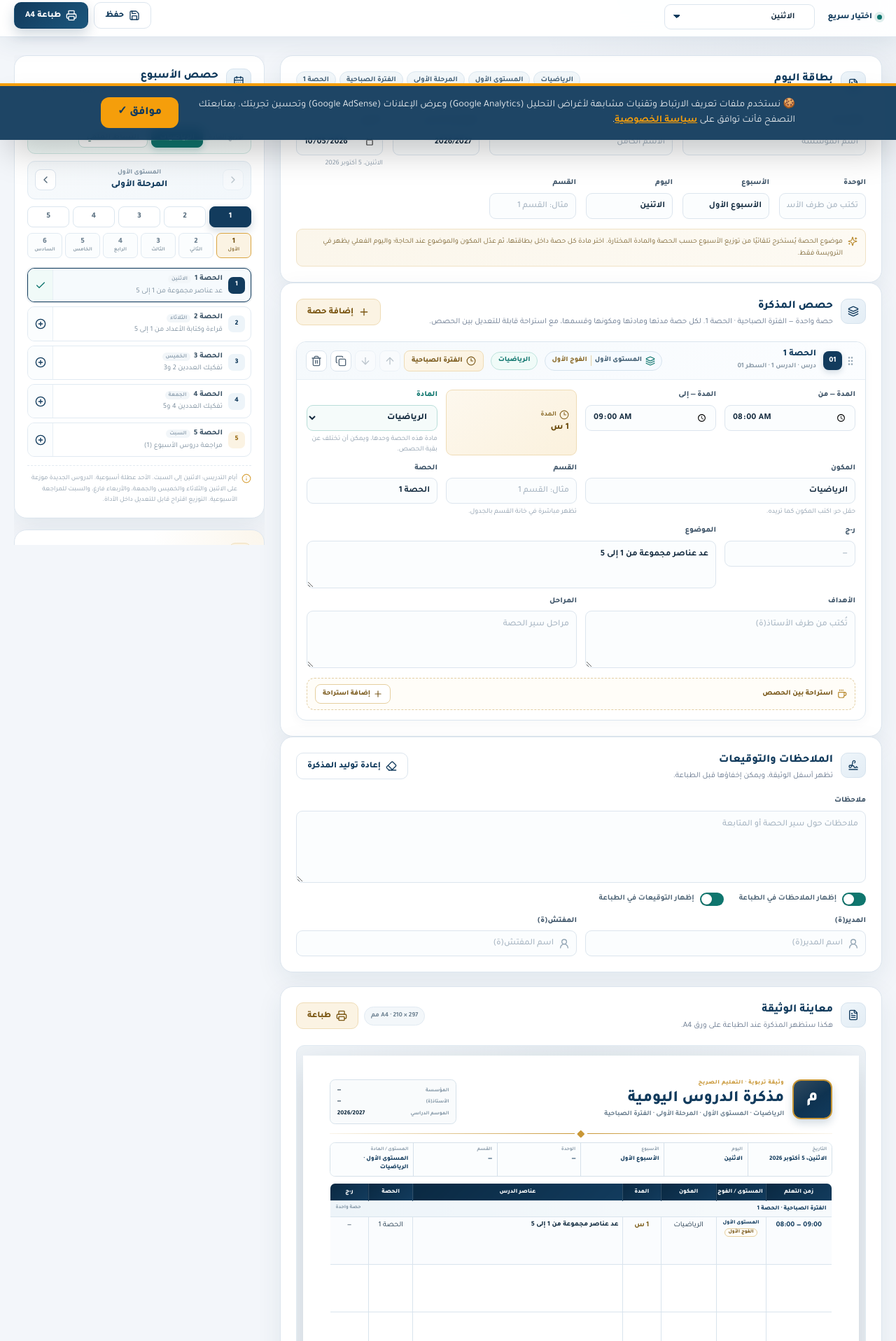
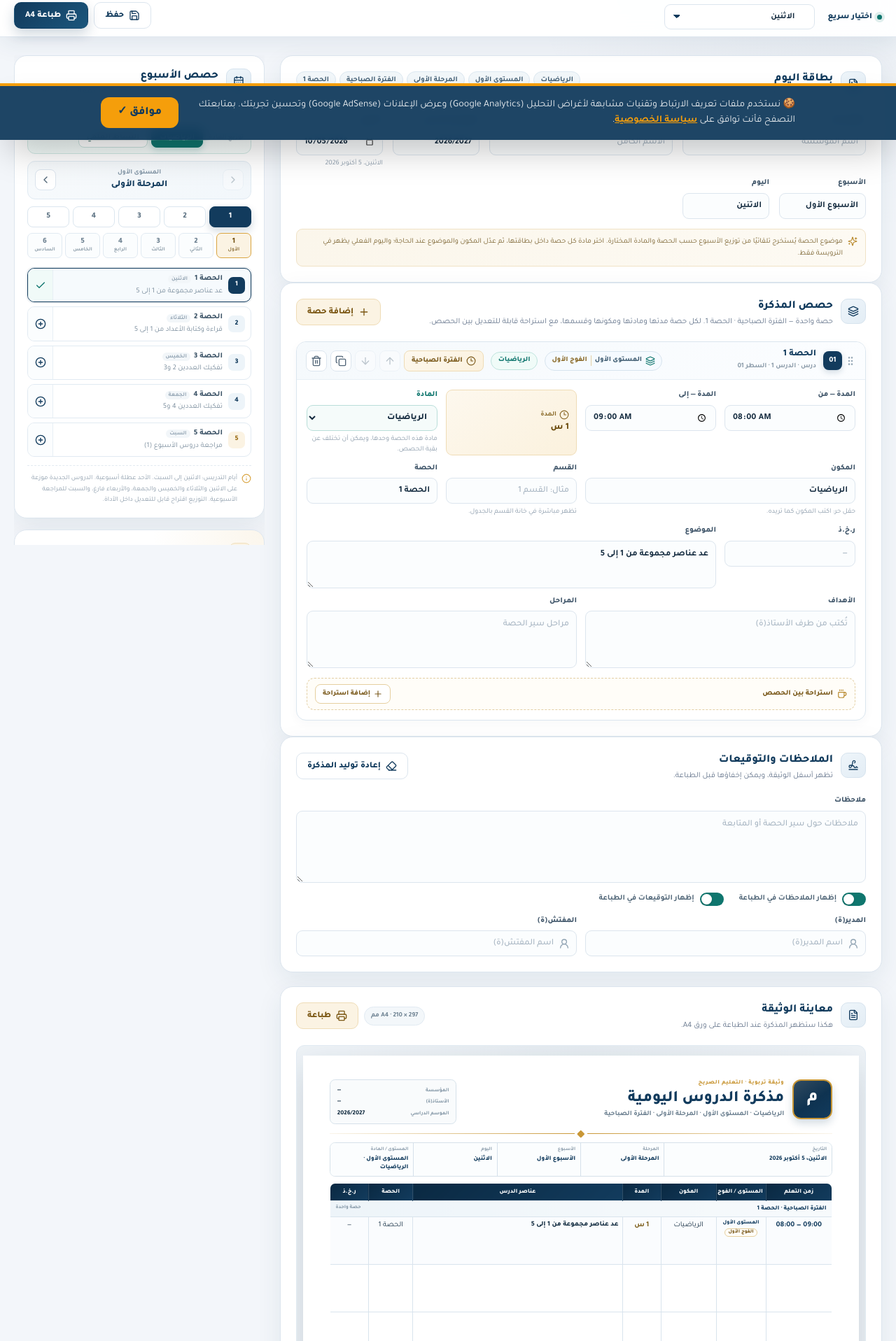
Before and after one commit to modarispro01-lab/moudaris-pro, a Next.js app: page /tools/daily-memo-explicit in a window 1280 px wide. Shown: the part 600-2517 px from the top of the page at 70% size. Built offline with nearby package versions, Linux system fonts and the light colour scheme.

Commit message:
feat(daily-memo): merge date and day header and relabel RJ column

```diff
--- a/data/enseignement-explicite/template/math-template.json
+++ b/data/enseignement-explicite/template/math-template.json
@@ -151,8 +151,8 @@
     },
     {
       "key": "rj",
-      "label_ar": "ر-ج",
-      "label_fr": "R-G",
+      "label_ar": "ر.خ.ذ",
+      "label_fr": "R-KH-D",
       "order": 16,
       "type": "text",
       "scope": "lesson",
@@ -259,8 +259,8 @@
     },
     {
       "key": "rj",
-      "label_ar": "ر-ج",
-      "label_fr": "R-G",
+      "label_ar": "ر.خ.ذ",
+      "label_fr": "R-KH-D",
       "width": "7%",
       "kind": "text"
     }
--- a/src/components/daily-memo/MemoEditor.tsx
+++ b/src/components/daily-memo/MemoEditor.tsx
@@ -604,13 +604,13 @@ export default function MemoEditor({
               </Label>
             ))}
 
-          {headerFields.map((field) => (
+          {headerFields
+            .filter((field) => field.key !== "unit" && field.key !== "section")
+            .map((field) => (
               <Label
                 key={field.key}
                 field={field}
-              className={
-                field.key === "week" || field.key === "day" ? "memo-col-2" : "memo-col-2"
-              }
+                className="memo-col-2"
                 hint={field.key === "date" ? formatLongDate(memo.date) : undefined}
               >
                 {inputFor(field, headerValue(field.key), (value) =>
--- a/src/components/daily-memo/MemoSheet.tsx
+++ b/src/components/daily-memo/MemoSheet.tsx
@@ -181,12 +181,36 @@ export default function MemoSheet({ memo, template }: Props) {
     8 - lessons.length - breakCount - (showDismissal ? 1 : 0)
   );
   const meta = [
-    { label: fieldLabel(template, "date", "التاريخ"), value: formatLongDate(memo.date) },
-    { label: fieldLabel(template, "day", "اليوم"), value: valueOrDash(memo.day) },
-    { label: fieldLabel(template, "week", "الأسبوع"), value: valueOrDash(memo.week) },
-    { label: fieldLabel(template, "unit", "الوحدة"), value: valueOrDash(memo.unit) },
-    { label: fieldLabel(template, "section", "القسم"), value: valueOrDash(memo.section) },
-    { label: "المستوى / المادة", value: [memo.level, memo.subject].filter(Boolean).join(" · ") },
+    {
+      key: "date",
+      label: fieldLabel(template, "date", "التاريخ"),
+      value: formatLongDate(memo.date),
+      wide: true,
+    },
+    {
+      key: "stage",
+      label: fieldLabel(template, "stage", "المرحلة"),
+      value: valueOrDash(memo.stage),
+      wide: false,
+    },
+    {
+      key: "week",
+      label: fieldLabel(template, "week", "الأسبوع"),
+      value: valueOrDash(memo.week),
+      wide: false,
+    },
+    {
+      key: "day",
+      label: fieldLabel(template, "day", "اليوم"),
+      value: valueOrDash(memo.day),
+      wide: false,
+    },
+    {
+      key: "level",
+      label: "المستوى / المادة",
+      value: [memo.level, memo.subject].filter(Boolean).join(" · "),
+      wide: false,
+    },
   ];
 
   return (
@@ -228,7 +252,10 @@ export default function MemoSheet({ memo, template }: Props) {
 
       <section className="ms-meta" aria-label="معطيات المذكرة">
         {meta.map((item) => (
-          <div key={item.label} className="ms-meta-item">
+          <div
+            key={item.key}
+            className={cx("ms-meta-item", item.wide && "is-wide")}
+          >
             <span>{item.label}</span>
             <strong>{item.value}</strong>
           </div>
--- a/src/components/daily-memo/memo.css
+++ b/src/components/daily-memo/memo.css
@@ -2398,6 +2398,10 @@
   border-inline-start: 0;
 }
 
+.ms-meta-item.is-wide {
+  grid-column: span 2;
+}
+
 .ms-meta-item span {
   color: #8a9baa;
   font-size: 5.4pt;
```
Lines whose indentation alone changed are shown as unchanged.
